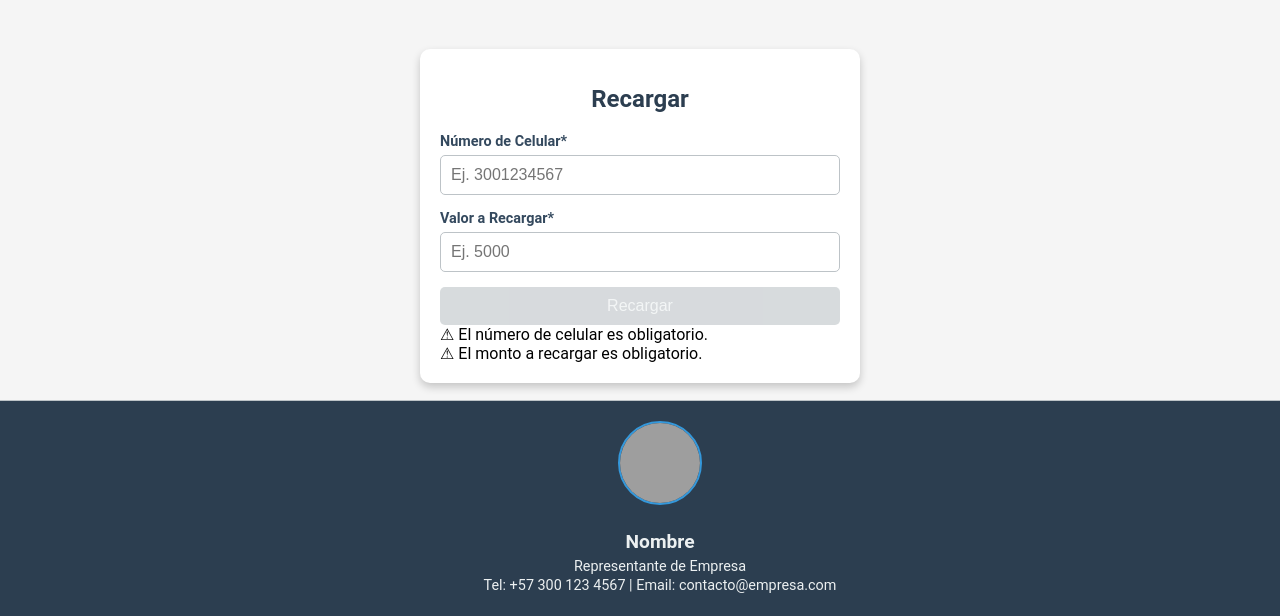
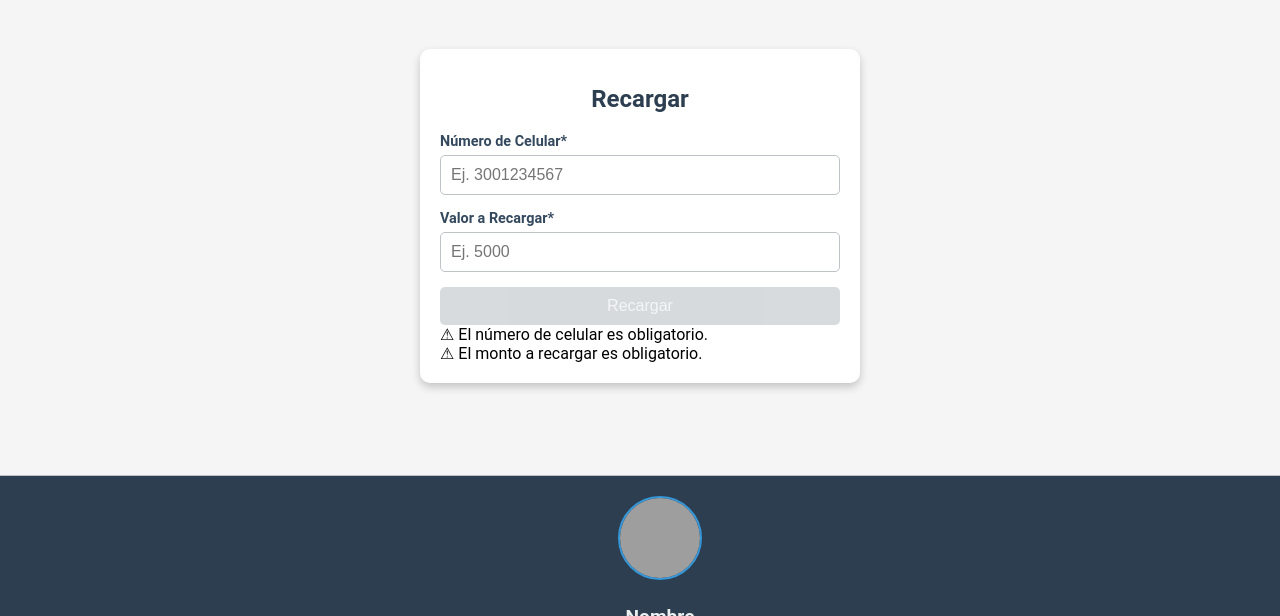
Before and after one commit to Eider22/bismetisb, an Angular app: page / in a window 1280 px wide. Shown: the part 184-800 px from the top of the page. Built offline with nearby package versions, Linux system fonts and the light colour scheme; grey boxes are pictures that could not be loaded.

Commit message:
Se agrega transición de footer y foto de reperentante al dar click sobre ella

```diff
--- a/src/app/recarga-qr/recarga-qr.component.css
+++ b/src/app/recarga-qr/recarga-qr.component.css
@@ -150,20 +150,22 @@
   border: 2px solid #3498db;
   object-fit: cover;
   cursor: pointer;
-  transition: all 0.5s ease; /* Transición suave */
+  transition: all 1s ease; /* Transición suave */
 }
 
 /* Imagen expandida */
 .footer-img.expanded {
   width: 200px; /* Aumenta tamaño */
   height: 200px;
-  transform: translateY(-45vh); /* Sube hacia la mitad de la pantalla */
+  transform: translateY(200%);
+  transition: all 1s ease; /* Transición suave */
 }
+
 
 .footer-details {
   margin-top: 10px;
   text-align: center;
-  transition: opacity 0.5s ease; /* Efecto de opacidad */
+  transition: opacity 1s ease; /* Efecto de opacidad */
 }
 
 .footer-name {
@@ -177,6 +179,24 @@
   font-size: 0.9rem;
   margin: 2px 0;
 }
+
+.footer {
+  background-color: #2c3e50;
+  color: #ecf0f1;
+  padding: 20px;
+  text-align: center;
+  position: fixed;
+  bottom: 0; /* Fijado al fondo */
+  width: 100%;
+  height: 100px; /* Altura inicial */
+  transition: height 1.5s ease; /* Transición solo en height */
+}
+
+.footer.expanded {
+  height: calc(100vh - 10px); /* Crece hasta casi toda la altura con margen superior */
+}
+
+
 
 /*****************************/
 /* Responsive Design */
--- a/src/app/recarga-qr/recarga-qr.component.html
+++ b/src/app/recarga-qr/recarga-qr.component.html
@@ -32,7 +32,7 @@
     </div>
   </div>
 
-  <footer class="footer">
+  <footer class="footer" [class.expanded]="isImageExpanded">
     <div class="footer-content">
       <img
         src="https://thumbs.dreamstime.com/b/sonrisa-de-retrato-y-hombre-negocios-con-los-brazos-cruzados-en-el-trabajo-oficina-o-empresa-confianza-cara-feliz-enfrente-278069919.jpg"
```
